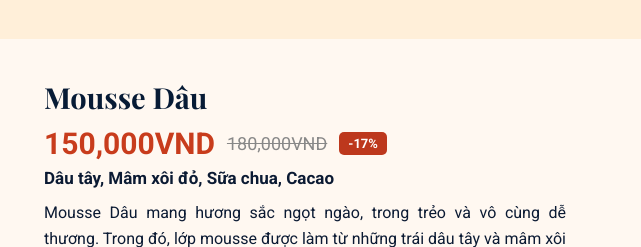
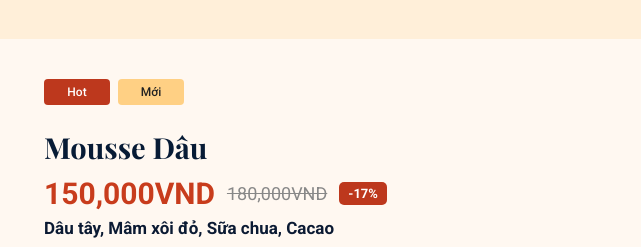
Before and after one commit to 27a4043290-bit/TKW, a plain HTML site: page The muse/mousse/dau.html in a window 1280 px wide. Shown: the top 247 px of the page, 639-1280 px from the left. Drawn offline with nearby package versions, Linux system fonts and the light colour scheme.

Commit message:
Cap nhat code

```diff
--- a/The muse/mousse/dau.html
+++ b/The muse/mousse/dau.html
@@ -38,7 +38,12 @@
 <div class="product" data-id="dau">
     <img class="main-img" src="https://the350f.com/wp-content/uploads/2025/05/CT-Dau-3.jpg" alt="Mousse Dâu">
 
-    <div class="info">
+     <div class="info">
+        <div class="product-tags">
+  <span class="tag-hot">Hot</span>
+  <span class="tag-new">Mới</span>
+</div>
+
         <h1>Mousse Dâu</h1>
 
         <div class="price-box">
```
Also changed, not shown: The muse/mousse/dualuoi.html (+5 -1 lines), The muse/mousse/trms.html (+4 -0 lines).
